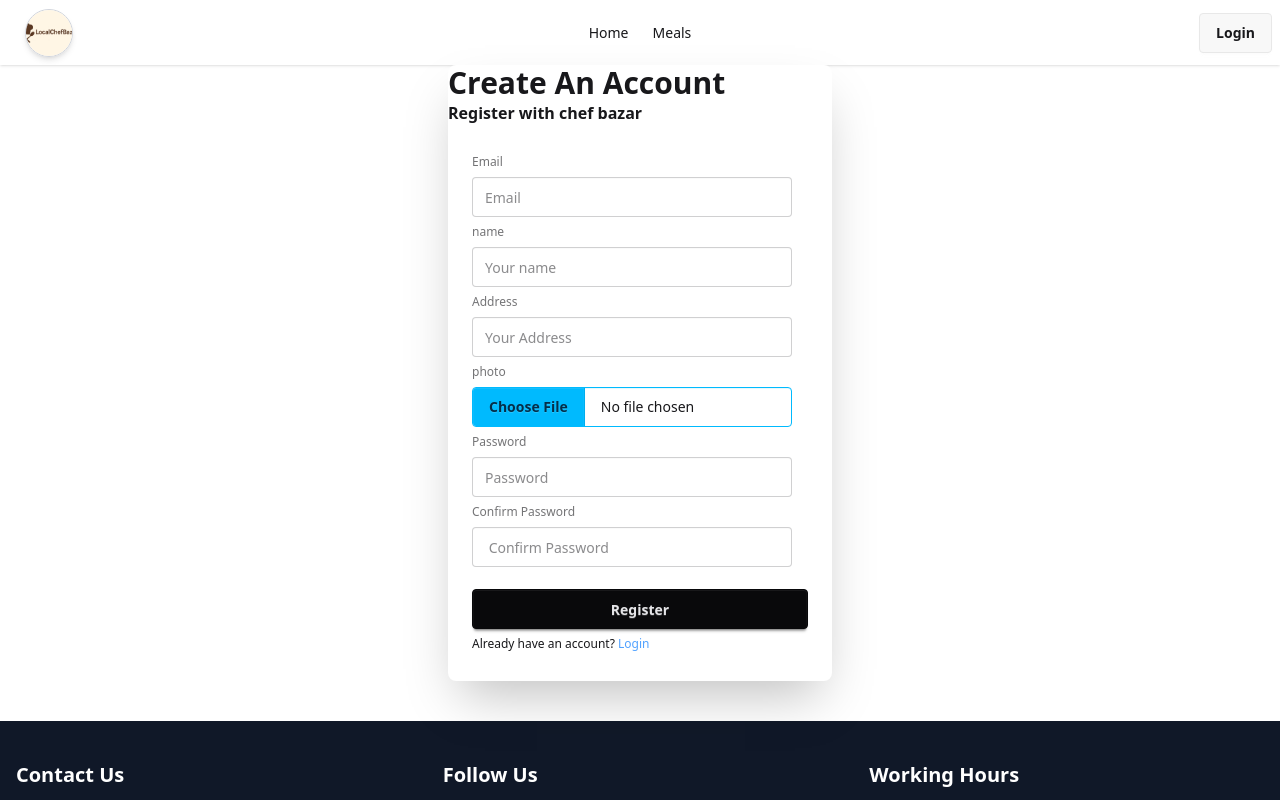
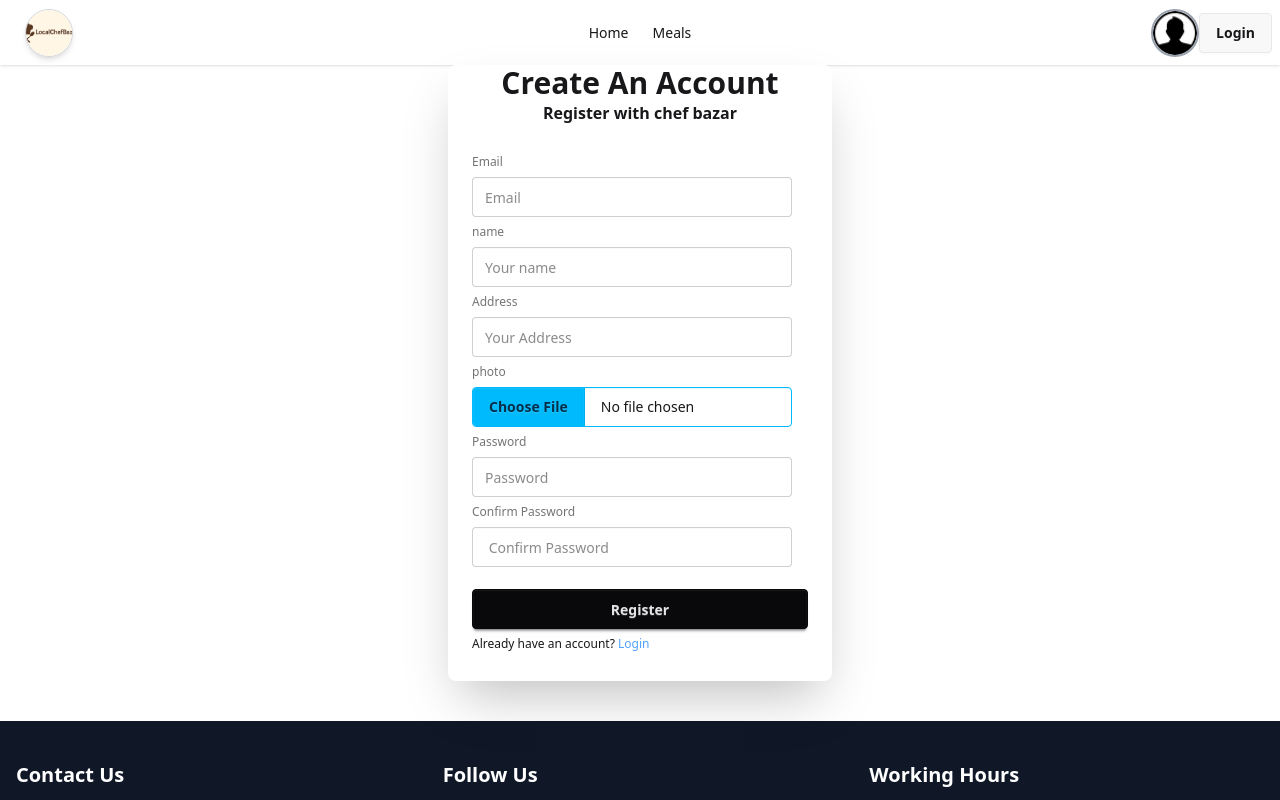
Before and after one commit to Istheaksayem/local-chef-bazar-client, a React (Vite) app: page /register in a window 1280 px wide. Shown: the top 800 px of the page. Built offline with nearby package versions, Linux system fonts and the light colour scheme; no server answers.

Commit message:
added a Daily Meals section

```diff
--- a/src/Pages/Auth/Register/Register.jsx
+++ b/src/Pages/Auth/Register/Register.jsx
@@ -5,29 +5,33 @@ import { toast } from 'react-toastify';
 import useAuth from '../../../Hooks/useAuth';
 
 const Register = () => {
-    const { register, handleSubmit,formState:{errors} } = useForm()
-    const {registerUser} =useAuth()
+    const { register, handleSubmit, formState: { errors } } = useForm()
+    const { registerUser } = useAuth()
 
     const handleRegistration = (data) => {
         console.log("after register", data)
+        if (data.password !== data.confirmPassword) {
 
-        registerUser(data.email,data.password)
-        .then(result =>{
-            console.log(result.user)
-        })
-        .catch(error =>{
-            console.log(error)
-        })
+            toast("Passwords do not match!");
+            return
+        }
 
-         if (data.password !== data.confirmPassword) {
-            return toast("Passwords do not match!");
-        }
+        registerUser(data.email, data.password)
+            .then(result => {
+                console.log(result.user)
+            })
+            .catch(error => {
+                console.log(error)
+            })
+        console.log(data.password, data.confirmPassword)
+
+
 
     }
     return (
         <div className="card bg-base-100 w-full mx-auto max-w-sm shrink-0 shadow-2xl">
-            <h3 className="text-3xl  font-bold">Create An Account</h3>
-            <p className="font-semibold">Register with chef bazar</p>
+            <h3 className="text-3xl text-center font-bold">Create An Account</h3>
+            <p className="font-semibold text-center">Register with chef bazar</p>
             <form
                 onSubmit={handleSubmit(handleRegistration)}
                 className="card-body">
@@ -41,7 +45,7 @@ const Register = () => {
                         className="input"
                         placeholder="Email"
                     />
-                    {errors.email?.type==='required' && <p className='text-red-500'>Email is required</p>}
+                    {errors.email?.type === 'required' && <p className='text-red-500'>Email is required</p>}
 
 
                     {/* name field */}
@@ -75,17 +79,17 @@ const Register = () => {
                         type="password"
                         className="input"
                         {...register('password', {
-                            required:true,
+                            required: true,
                             minLength: 6
                         })}
                         placeholder="Password" />
-                        {errors.password?.type==='required' && <p className='text-red-500'>password is required</p>}
-                        {errors.password?.type==='minLength' && <p className='text-red-500'>password must be 6 character or longer</p>}
-                        {/* confirm password */}
+                    {errors.password?.type === 'required' && <p className='text-red-500'>password is required</p>}
+                    {errors.password?.type === 'minLength' && <p className='text-red-500'>password must be 6 character or longer</p>}
+                    {/* confirm password */}
                     <label className="label"> Confirm Password</label>
                     <input
                         type=" password"
-                        {...register("confirmPassword",{required:true})}
+                        {...register("confirmPassword", { required: true })}
                         className="input"
                         placeholder=" Confirm Password" />
 
--- /dev/null
+++ b/src/Pages/DailyMeals/DailyMeals.jsx
@@ -0,0 +1,47 @@
+import { useEffect, useState } from "react";
+
+
+const DailyMeals = () => {
+    const [meals, setMeals] = useState([]);
+
+    useEffect(() => {
+        fetch("http://localhost:5000/meals?limit=6")
+            .then(res => res.json())
+            .then(data => setMeals(data));
+    }, []);
+
+    return (
+        <div className="my-16">
+            <h2 className="text-3xl font-bold text-center mb-10">
+                Daily Meals
+            </h2>
+
+            <div className="grid grid-cols-1 md:grid-cols-3 gap-8 px-5">
+                {meals.map((meal) => (
+                    <div
+                        key={meal._id}
+                        className="shadow-lg rounded-xl p-4 hover:shadow-2xl transition"
+                    >
+                        <img
+                            src={meal.foodImage}
+                            alt={meal.foodName}
+                            className="w-full h-52 object-cover rounded-xl mb-4"
+                        />
+
+                        <h3 className="text-xl font-semibold">{meal.foodName}</h3>
+
+                        <p className="text-gray-600">Chef: {meal.chefName}</p>
+
+                        <p className="font-bold mt-2">${meal.price}</p>
+
+                        <p className="text-yellow-500 font-medium">
+                            ⭐ Rating: {meal.rating}
+                        </p>
+                    </div>
+                ))}
+            </div>
+        </div>
+    );
+};
+
+export default DailyMeals;
--- a/src/Pages/Home/Home/Home.jsx
+++ b/src/Pages/Home/Home/Home.jsx
@@ -1,11 +1,13 @@
 import React from 'react';
 import Hero from '../../Hero/Hero';
 import ExtraSection from '../../ExtraSection/ExtraSection';
+import DailyMeals from '../../DailyMeals/DailyMeals';
 
 const Home = () => {
     return (
         <div>
             <Hero></Hero>
+            <DailyMeals></DailyMeals>
             <ExtraSection></ExtraSection>
         </div>
     );
--- a/src/Pages/Shared/NavBar/NavBar.jsx
+++ b/src/Pages/Shared/NavBar/NavBar.jsx
@@ -2,16 +2,17 @@ import React from 'react';
 import Logo from '../../../Component/Logo/Logo';
 import { Link, NavLink } from 'react-router';
 import useAuth from '../../../Hooks/useAuth';
+import userIcon from '../../../assets/user.png'
 
 const NavBar = () => {
-    const { user,logOut } = useAuth()
+    const { user, logOut } = useAuth()
 
-    const handleLogOut =() =>{
+    const handleLogOut = () => {
         logOut()
-        .then()
-        .catch(error =>{
-            console.log(error)
-        })
+            .then()
+            .catch(error => {
+                console.log(error)
+            })
     }
 
     const links = <>
@@ -38,7 +39,16 @@ const NavBar = () => {
                     {links}
                 </ul>
             </div>
+
             <div className="navbar-end">
+                <div className="relative group">
+                    <img
+                        className='w-12 h-12 rounded-full cursor-pointer border-2 border-gray-400'
+                        src={user && user.photoURL ? user.photoURL : userIcon}
+                        alt="User Avatar"
+                    />
+
+                </div>
                 {
                     user ?
                         <a onClick={handleLogOut} className='btn'>Log Out</a>
--- a/src/Routes/Router.jsx
+++ b/src/Routes/Router.jsx
@@ -27,6 +27,7 @@ export const router = createBrowserRouter([
       path:'register',
       Component:Register
     }
+
    ]
   },
 ]);
```
Also changed, not shown: src/assets/user.png (added).
